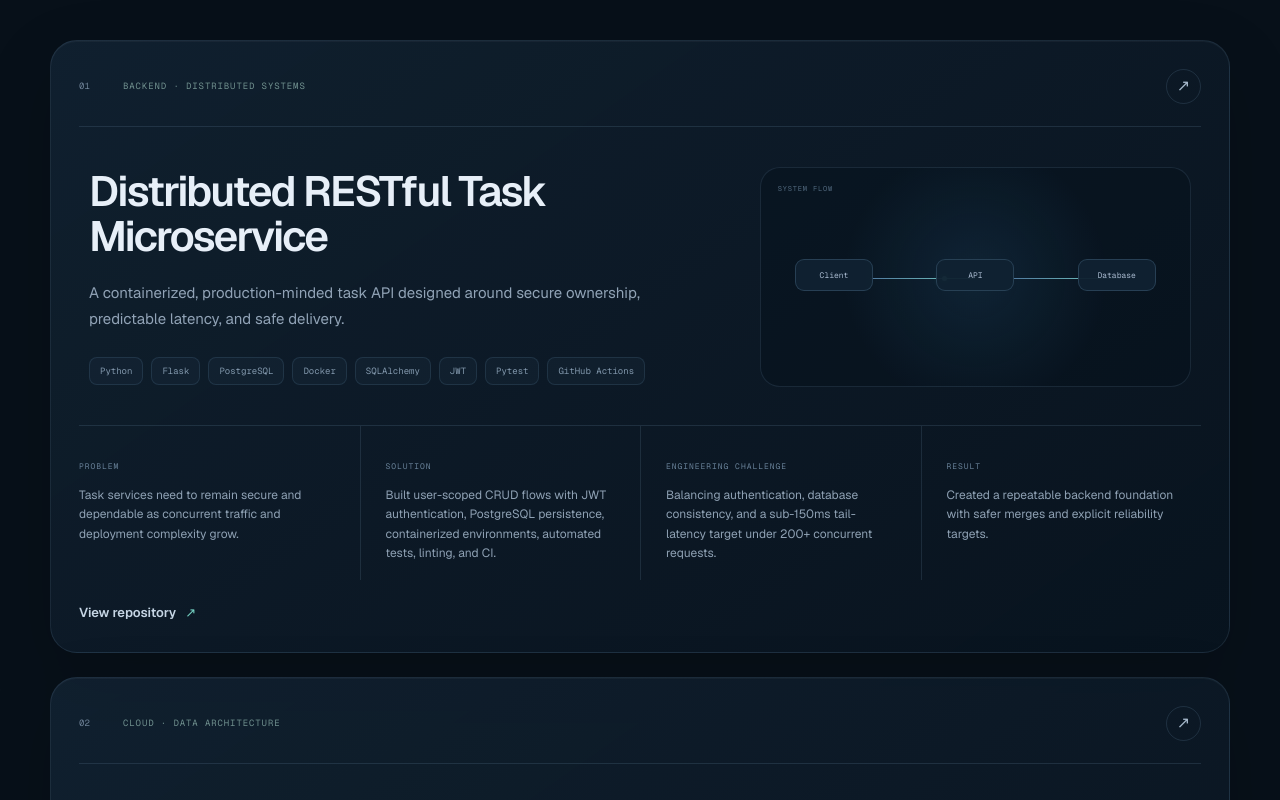
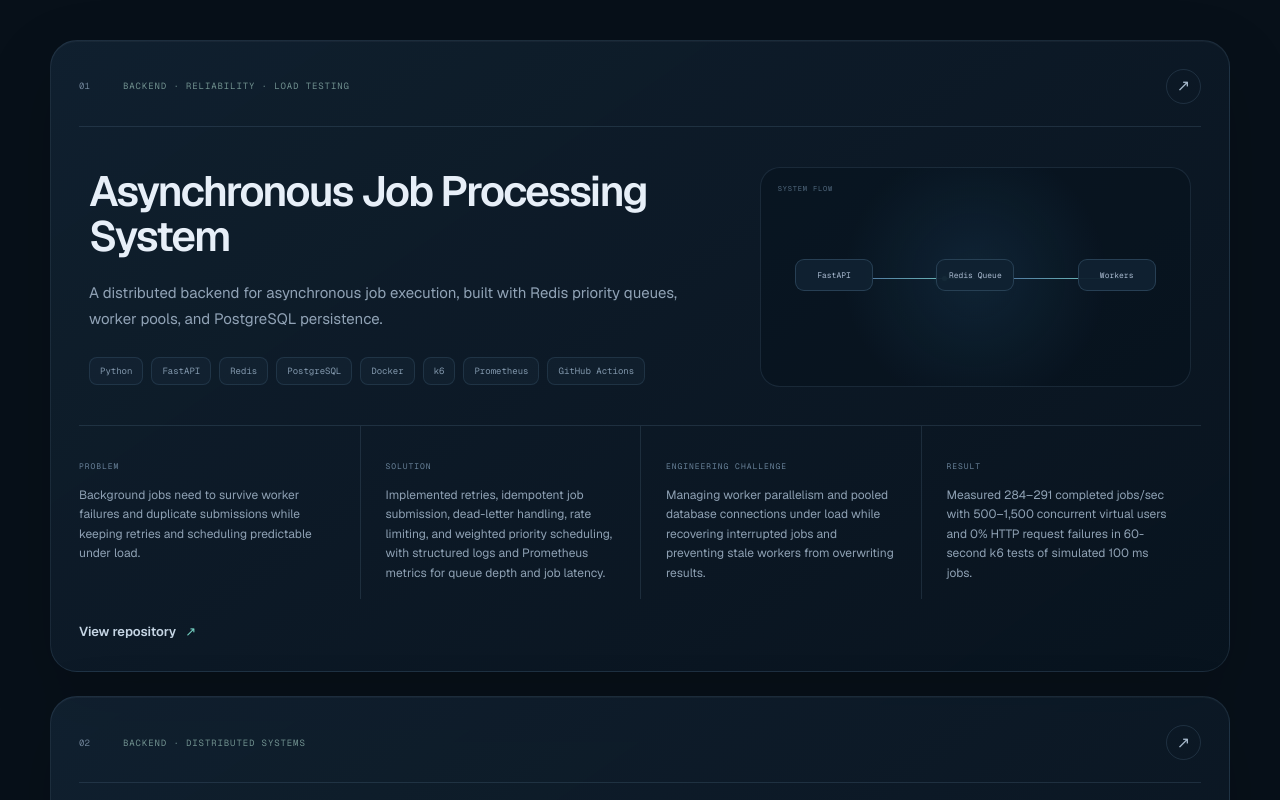
Before and after one commit to KoxiPi/KoxiPi.github.io, a Next.js app: page / in a window 1280 px wide. Shown: the part 2820-3620 px from the top of the page. Built offline with nearby package versions, Linux system fonts and the light colour scheme.

Commit message:
Feature async job processing project and measured k6 results

```diff
--- a/app/page.tsx
+++ b/app/page.tsx
@@ -4,7 +4,17 @@ import { useEffect, useState } from 'react';
 
 const projects = [
   {
-    index: '01', title: 'Distributed RESTful Task Microservice', eyebrow: 'Backend · Distributed Systems',
+    index: '01', title: 'Asynchronous Job Processing System', eyebrow: 'Backend · Reliability · Load Testing',
+    summary: 'A distributed backend for asynchronous job execution, built with Redis priority queues, worker pools, and PostgreSQL persistence.',
+    problem: 'Background jobs need to survive worker failures and duplicate submissions while keeping retries and scheduling predictable under load.',
+    solution: 'Implemented retries, idempotent job submission, dead-letter handling, rate limiting, and weighted priority scheduling, with structured logs and Prometheus metrics for queue depth and job latency.',
+    challenge: 'Managing worker parallelism and pooled database connections under load while recovering interrupted jobs and preventing stale workers from overwriting results.',
+    impact: 'Measured 284–291 completed jobs/sec with 500–1,500 concurrent virtual users and 0% HTTP request failures in 60-second k6 tests of simulated 100 ms jobs.',
+    tech: ['Python', 'FastAPI', 'Redis', 'PostgreSQL', 'Docker', 'k6', 'Prometheus', 'GitHub Actions'],
+    href: 'https://github.com/KoxiPi/async-job-system', kind: 'async'
+  },
+  {
+    index: '02', title: 'Distributed RESTful Task Microservice', eyebrow: 'Backend · Distributed Systems',
     summary: 'A containerized, production-minded task API designed around secure ownership, predictable latency, and safe delivery.',
     problem: 'Task services need to remain secure and dependable as concurrent traffic and deployment complexity grow.',
     solution: 'Built user-scoped CRUD flows with JWT authentication, PostgreSQL persistence, containerized environments, automated tests, linting, and CI.',
@@ -14,7 +24,7 @@ const projects = [
     href: 'https://github.com/KoxiPi/distributed-task-microservice', kind: 'queue'
   },
   {
-    index: '02', title: 'Cloud-Ready Management Platform', eyebrow: 'Cloud · Data Architecture',
+    index: '03', title: 'Cloud-Ready Management Platform', eyebrow: 'Cloud · Data Architecture',
     summary: 'A transaction-aware Java management system built to keep complex relational workflows correct, testable, and cloud ready.',
     problem: 'Multi-entity operations create fragile edge cases when domain rules and data integrity live in the wrong layer.',
     solution: 'Separated domain, repository, and service concerns through a custom JDBC persistence layer, database constraints, and triggers.',
@@ -24,7 +34,7 @@ const projects = [
     href: 'https://github.com/KoxiPi/Cloud-Ready-Management-Platform', kind: 'cloud'
   },
   {
-    index: '03', title: 'Autonomous Arduino Robot', eyebrow: 'Robotics · Embedded Systems',
+    index: '04', title: 'Autonomous Arduino Robot', eyebrow: 'Robotics · Embedded Systems',
     summary: 'Software meeting the physical world: a sensor-driven robot built to navigate changing, imperfect environments.',
     problem: 'Reliable motion requires interpreting noisy sensors and correcting behavior in real time.',
     solution: 'Integrated ultrasonic and infrared sensors with motor drivers for line following, wall following, and maze solving.',
@@ -34,7 +44,7 @@ const projects = [
     href: 'https://www.youtube.com/shorts/LMwMyqVCKbk', kind: 'robot'
   },
   {
-    index: '04', title: 'AI Heuristic Solver Engine', eyebrow: 'Algorithms · Intelligent Systems',
+    index: '05', title: 'AI Heuristic Solver Engine', eyebrow: 'Algorithms · Intelligent Systems',
     summary: 'A performance-focused N-Queens solver that combines advanced search techniques with a responsive desktop interface.',
     problem: 'Naive search becomes impractical as the board grows and blocks the interface during long-running work.',
     solution: 'Combined recursive backtracking, heuristic pruning, memoization, and bitmask state encoding with a decoupled runtime UI.',
@@ -44,7 +54,7 @@ const projects = [
     href: 'https://github.com/KoxiPi/AI-Heuristic-Solver-Engine', kind: 'ai'
   },
   {
-    index: '05', title: 'Pet Shelter Application', eyebrow: 'Desktop · Product Engineering',
+    index: '06', title: 'Pet Shelter Application', eyebrow: 'Desktop · Product Engineering',
     summary: 'A polished Java desktop dashboard for shelter intake, adoption tracking, and persistent local record management.',
     problem: 'Shelter staff need a dependable way to manage pets, images, and records without fragile file paths or confusing operator flows.',
     solution: 'Built snapshot-driven management flows, dedicated update dialogs, image previews, internal image storage, and validated import/export actions.',
@@ -54,7 +64,7 @@ const projects = [
     href: 'https://github.com/KoxiPi/Pet-Shelter-Application', kind: 'desktop'
   },
   {
-    index: '06', title: 'Spider Solitaire', eyebrow: 'Functional Programming · Game AI',
+    index: '07', title: 'Spider Solitaire', eyebrow: 'Functional Programming · Game AI',
     summary: 'A one-suit Spider Solitaire desktop game built in Haskell with a responsive card interface and heuristic auto-solver.',
     problem: 'A playable solitaire engine must keep card movement, reserve deals, completed runs, and win conditions consistent across every interaction.',
     solution: 'Modeled immutable game state and rule-driven transitions, then added move hints and a heuristic search that can apply a full solution.',
@@ -203,9 +213,9 @@ export default function Home() {
               <div className="project-grid">
                 <div className="project-overview"><h3>{project.title}</h3><p>{project.summary}</p><div className="tag-row">{project.tech.map((tech) => <span key={tech}>{tech}</span>)}</div></div>
                 <div className={`project-diagram diagram-${project.kind}`} aria-hidden="true">
-                  <span className="diagram-label label-a">{project.kind === 'robot' ? 'Sensors' : project.kind === 'ai' ? 'State' : project.kind === 'desktop' ? 'Intake' : project.kind === 'game' ? 'Input / AI' : 'Client'}</span>
-                  <span className="diagram-label label-b">{project.kind === 'robot' ? 'Logic' : project.kind === 'ai' ? 'Search' : project.kind === 'cloud' ? 'Service' : project.kind === 'desktop' ? 'Records' : project.kind === 'game' ? 'Game Logic' : 'API'}</span>
-                  <span className="diagram-label label-c">{project.kind === 'robot' ? 'Motion' : project.kind === 'ai' ? 'Solution' : project.kind === 'cloud' ? 'Data' : project.kind === 'desktop' ? 'Storage' : project.kind === 'game' ? 'Game State' : 'Database'}</span>
+                  <span className="diagram-label label-a">{project.kind === 'async' ? 'FastAPI' : project.kind === 'robot' ? 'Sensors' : project.kind === 'ai' ? 'State' : project.kind === 'desktop' ? 'Intake' : project.kind === 'game' ? 'Input / AI' : 'Client'}</span>
+                  <span className="diagram-label label-b">{project.kind === 'async' ? 'Redis Queue' : project.kind === 'robot' ? 'Logic' : project.kind === 'ai' ? 'Search' : project.kind === 'cloud' ? 'Service' : project.kind === 'desktop' ? 'Records' : project.kind === 'game' ? 'Game Logic' : 'API'}</span>
+                  <span className="diagram-label label-c">{project.kind === 'async' ? 'Workers' : project.kind === 'robot' ? 'Motion' : project.kind === 'ai' ? 'Solution' : project.kind === 'cloud' ? 'Data' : project.kind === 'desktop' ? 'Storage' : project.kind === 'game' ? 'Game State' : 'Database'}</span>
                   <i/><i/><b className="diagram-pulse"/>
                 </div>
               </div>
```
